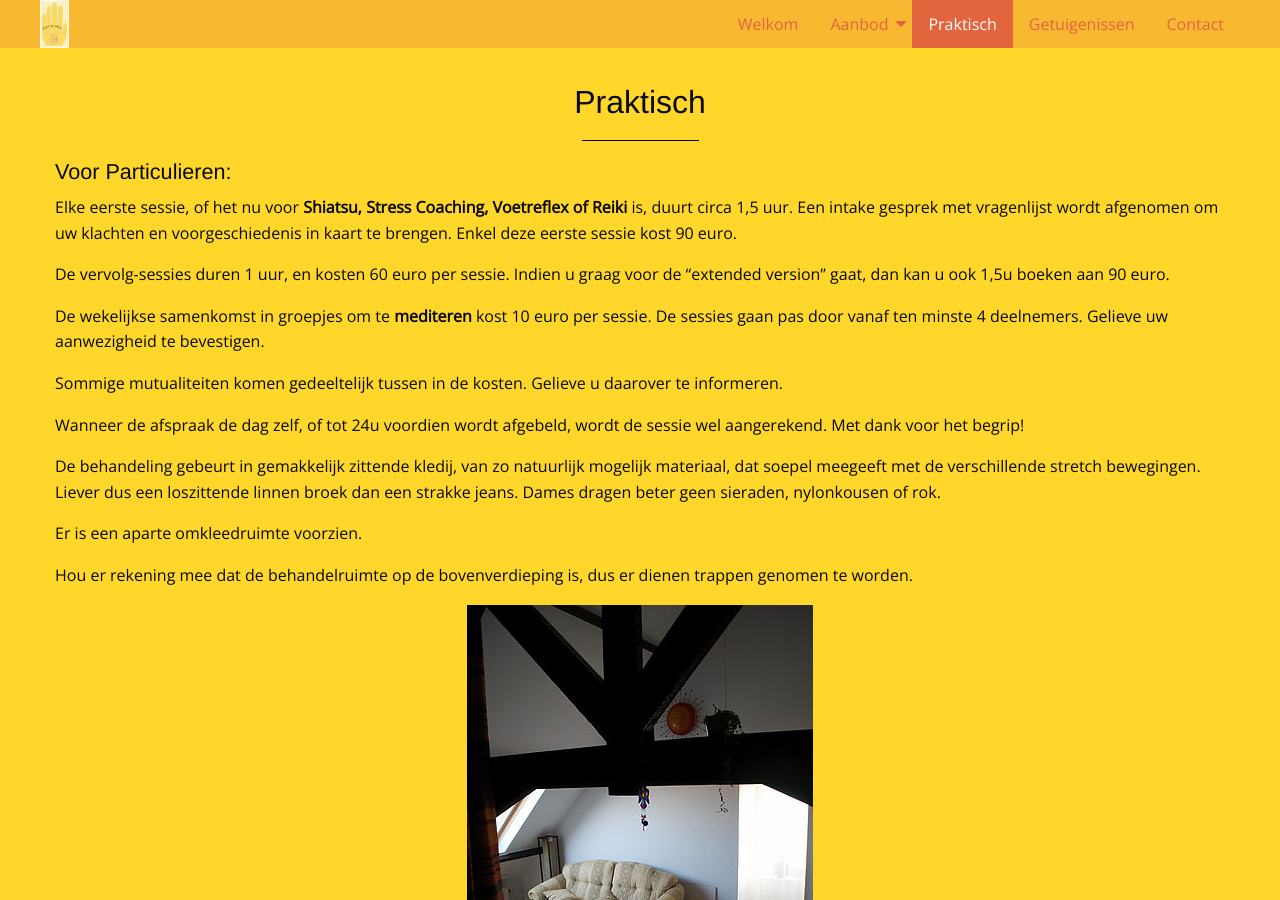
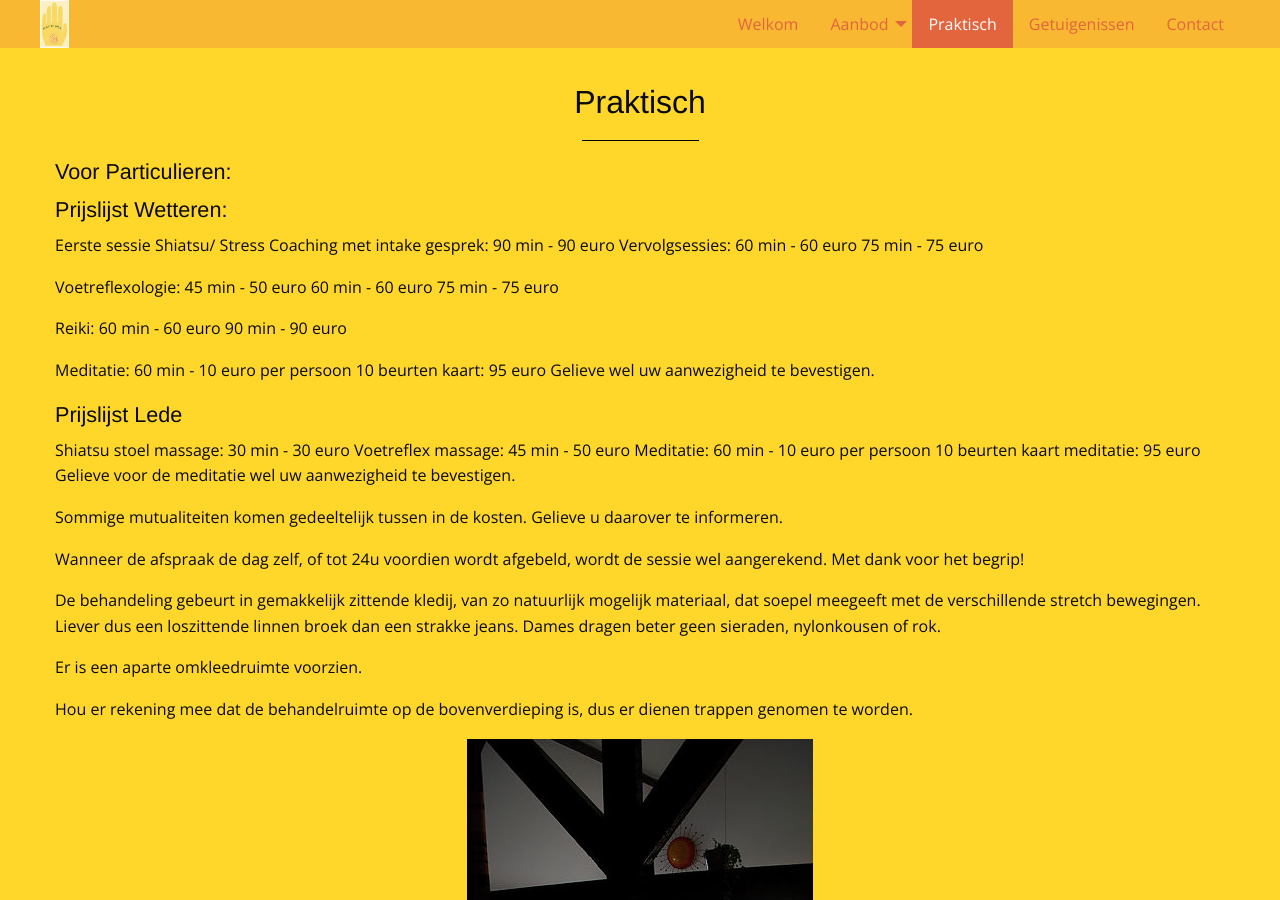
Before and after one commit to manopura/manopura.github.io, a Jekyll site: the page built from praktisch.md, in a window 1280 px wide and 900 px high. Built offline with Jekyll 4.4.1, drawn with Linux system fonts in a browser that asks for light colours; nearby versions of some CDN libraries; our own code applies the rules of GitHub Pages for plain Markdown files.

Commit message:
Update praktisch.md

```diff
--- a/praktisch.md
+++ b/praktisch.md
@@ -5,20 +5,39 @@
 # Praktisch
 
 ### Voor Particulieren:
+### Prijslijst Wetteren:
 
-Elke eerste sessie, of het nu voor **Shiatsu, Stress Coaching, Voetreflex of Reiki** is, duurt circa 1,5 uur. Een intake gesprek met vragenlijst wordt afgenomen om uw klachten en voorgeschiedenis in kaart te brengen. Enkel deze eerste sessie kost 90 euro.
+Eerste sessie Shiatsu/ Stress Coaching met intake gesprek: 90 min - 90 euro
+Vervolgsessies:
+60 min - 60 euro
+75 min - 75 euro
 
-De vervolg-sessies duren 1 uur, en kosten 60 euro per sessie. Indien u graag voor de "extended version" gaat, dan kan u ook 1,5u boeken aan 90 euro.
+Voetreflexologie:
+45 min - 50 euro
+60 min - 60 euro
+75 min - 75 euro
 
-De wekelijkse samenkomst in groepjes om te **mediteren** kost 10 euro per sessie. De sessies gaan pas door vanaf ten minste 4 deelnemers. Gelieve uw aanwezigheid te bevestigen.
+Reiki:
+60 min - 60 euro
+90 min - 90 euro
 
+Meditatie:
+60 min - 10 euro per persoon
+10 beurten kaart: 95 euro
+Gelieve wel uw aanwezigheid te bevestigen.
 
+### Prijslijst Lede
+
+Shiatsu stoel massage: 30 min - 30 euro
+Voetreflex massage: 45 min - 50 euro
+Meditatie: 60 min - 10 euro per persoon
+10 beurten kaart meditatie: 95 euro
+Gelieve voor de meditatie wel uw aanwezigheid te bevestigen.
 
 
 Sommige mutualiteiten komen gedeeltelijk tussen in de kosten. Gelieve u daarover te informeren.
 
 Wanneer de afspraak de dag zelf, of tot 24u voordien wordt afgebeld, wordt de sessie wel aangerekend. Met dank voor het begrip!
-
 
 
 De behandeling gebeurt in gemakkelijk zittende kledij, van zo natuurlijk mogelijk materiaal, dat soepel meegeeft met de verschillende stretch bewegingen. Liever dus een loszittende linnen broek dan een strakke jeans. Dames dragen beter geen sieraden, nylonkousen of rok.
```
